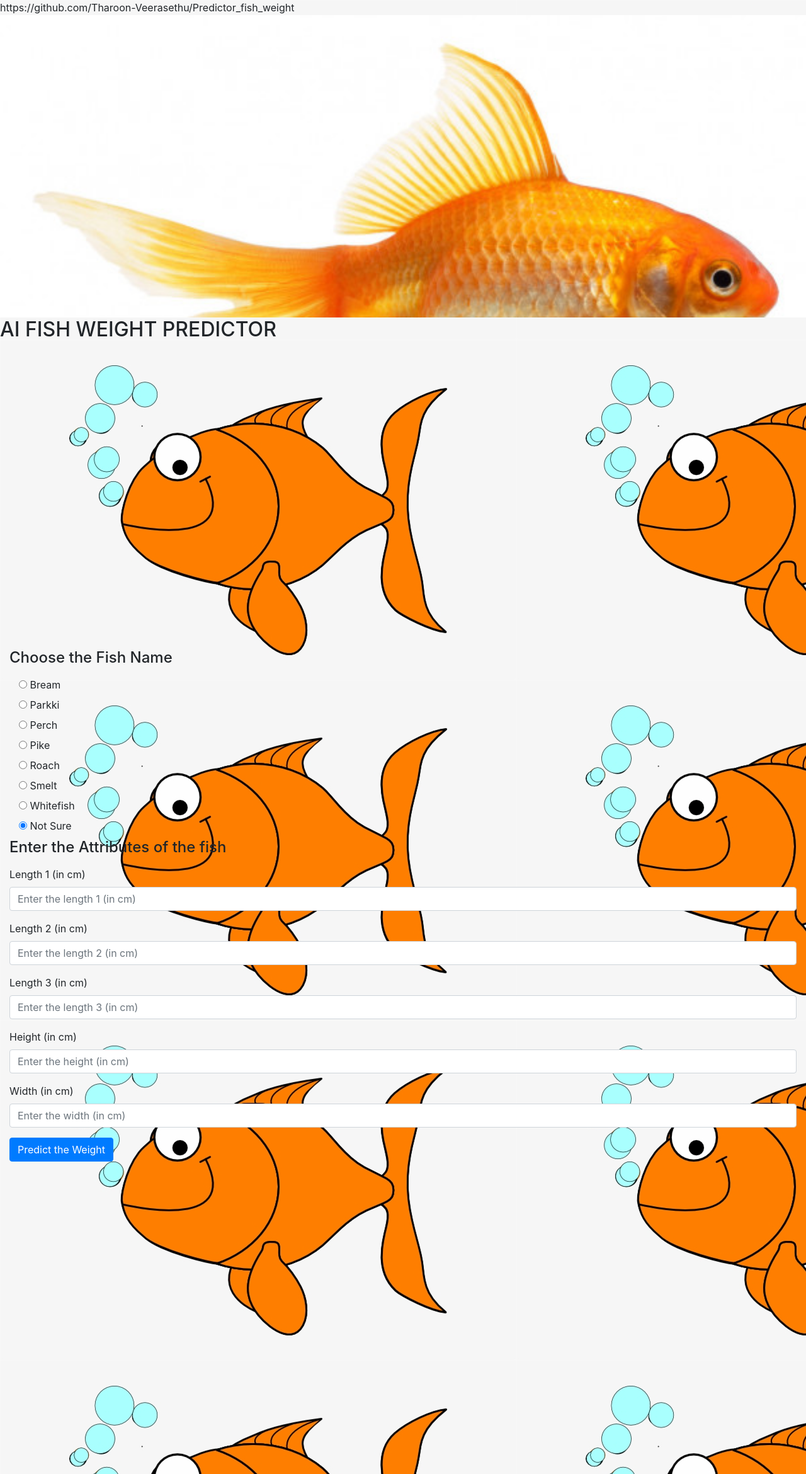
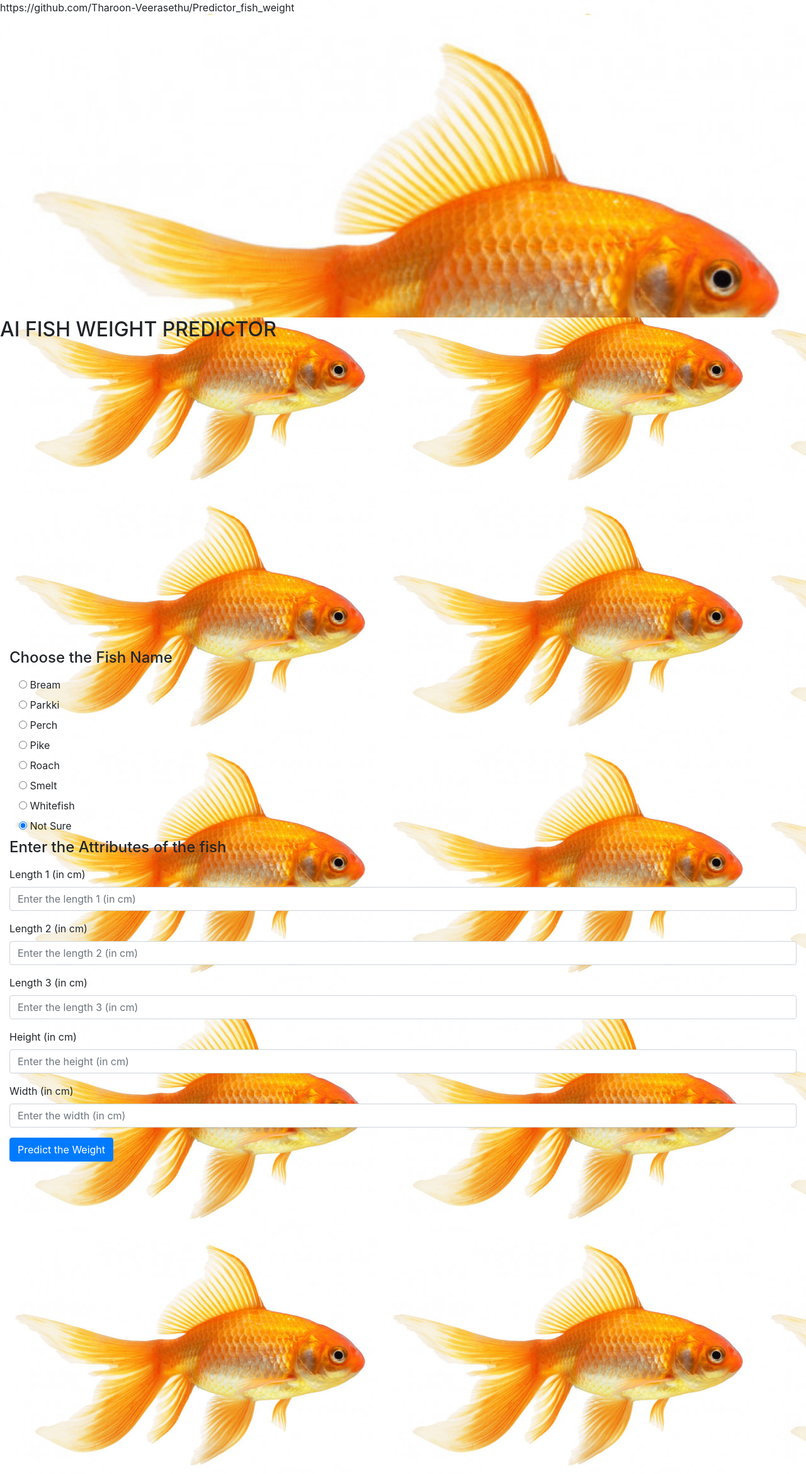
Before and after one commit to Tharoon-Veerasethu/Predictor_fish_weight, a Flask app: page / in a window 1280 px wide. Shown: the whole page at 63% size. Run offline with Flask 2, Linux system fonts and the light colour scheme; some libraries are stand-ins or nearby versions.

Commit message:
Update layout.html

```diff
--- a/templates/layout.html
+++ b/templates/layout.html
@@ -9,7 +9,7 @@
     <style>
     body
         {
-        background-image: url("https://github.com/Tharoon-Veerasethu/Predictor_fish_weight/templates/img_fish.png");
+        background-image: url("https://github.com/Tharoon-Veerasethu/Predictor_fish_weight/blob/main/templates/gold_fish.jpg");
         background-color: #ccfhfhfh;
         }
 </style>
```
